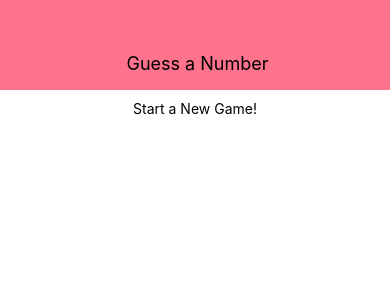
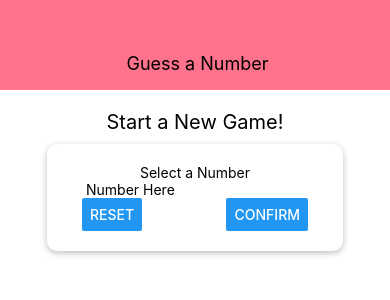
Before and after one commit to Arun05hp/rn-guessNumber, a React Native app: screen / in a window 390 px wide. Shown: the top 300 px of the page. Built offline with nearby package versions, Linux system fonts and the light colour scheme.

Commit message:
Card Component

```diff
--- /dev/null
+++ b/components/Card.js
@@ -0,0 +1,20 @@
+import React from "react";
+import { View, StyleSheet } from "react-native";
+
+const Card = ({ children, style }) => {
+  return <View style={{ ...styles.card, ...style }}>{children}</View>;
+};
+
+const styles = StyleSheet.create({
+  card: {
+    shadowOffset: { width: 0, height: 2 },
+    shadowRadius: 6,
+    shadowOpacity: 0.26,
+    elevation: 5,
+    backgroundColor: "white",
+    padding: 20,
+    borderRadius: 10,
+  },
+});
+
+export default Card;
--- a/screens/StartGameScreen.js
+++ b/screens/StartGameScreen.js
@@ -1,10 +1,20 @@
 import React from "react";
-import { Text, View, StyleSheet } from "react-native";
+import { Text, View, StyleSheet, TextInput, Button } from "react-native";
+
+import Card from "../components/Card";
 
 const StartGameScreen = () => {
   return (
     <View style={styles.screen}>
-      <Text>Start a New Game!</Text>
+      <Text style={styles.title}>Start a New Game!</Text>
+      <Card style={styles.inputContainer}>
+        <Text>Select a Number</Text>
+        <TextInput placeholder="Number Here" />
+        <View style={styles.buttonContainer}>
+          <Button title="Reset" onPress={() => {}} />
+          <Button title="Confirm" onPress={() => {}} />
+        </View>
+      </Card>
     </View>
   );
 };
@@ -15,6 +25,20 @@ const styles = StyleSheet.create({
     padding: 10,
     alignItems: "center",
   },
+  title: {
+    fontSize: 20,
+    marginVertical: 10,
+  },
+  inputContainer: {
+    width: "80%",
+    alignItems: "center",
+  },
+  buttonContainer: {
+    flexDirection: "row",
+    width: "100%",
+    justifyContent: "space-between",
+    paddingHorizontal: 15,
+  },
 });
 
 export default StartGameScreen;
```
